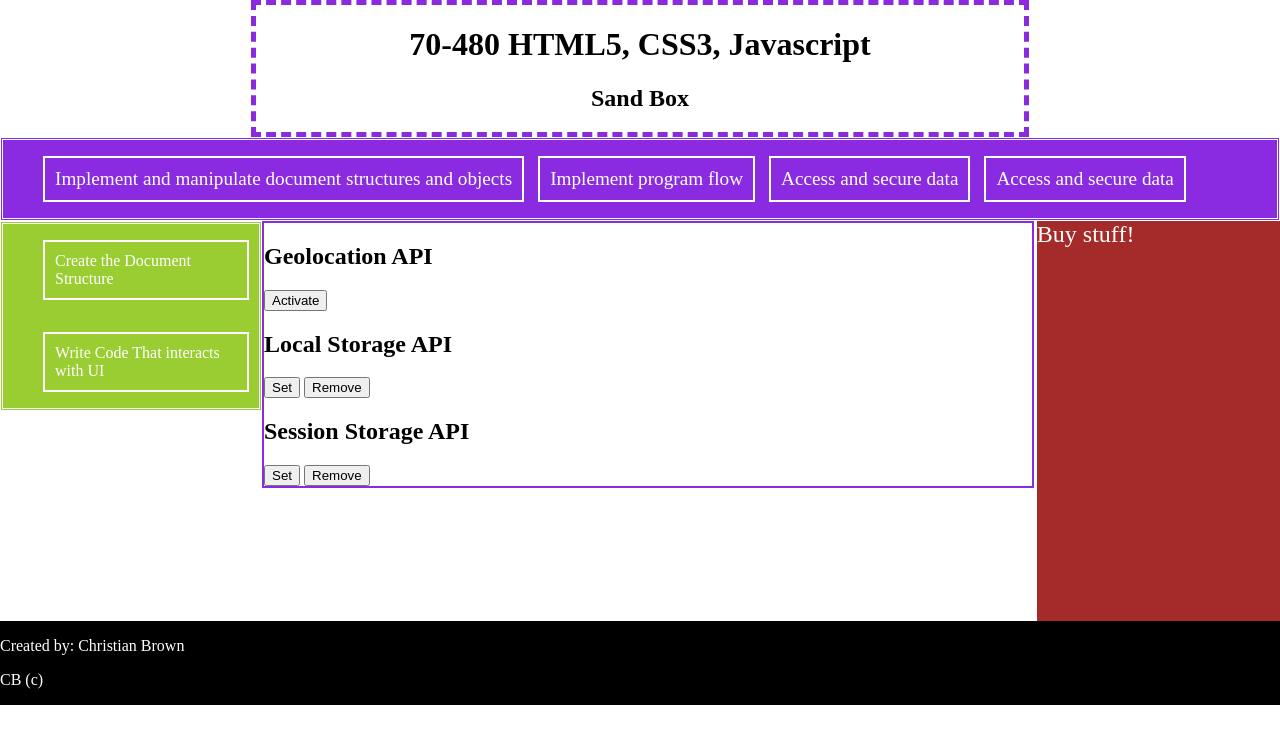
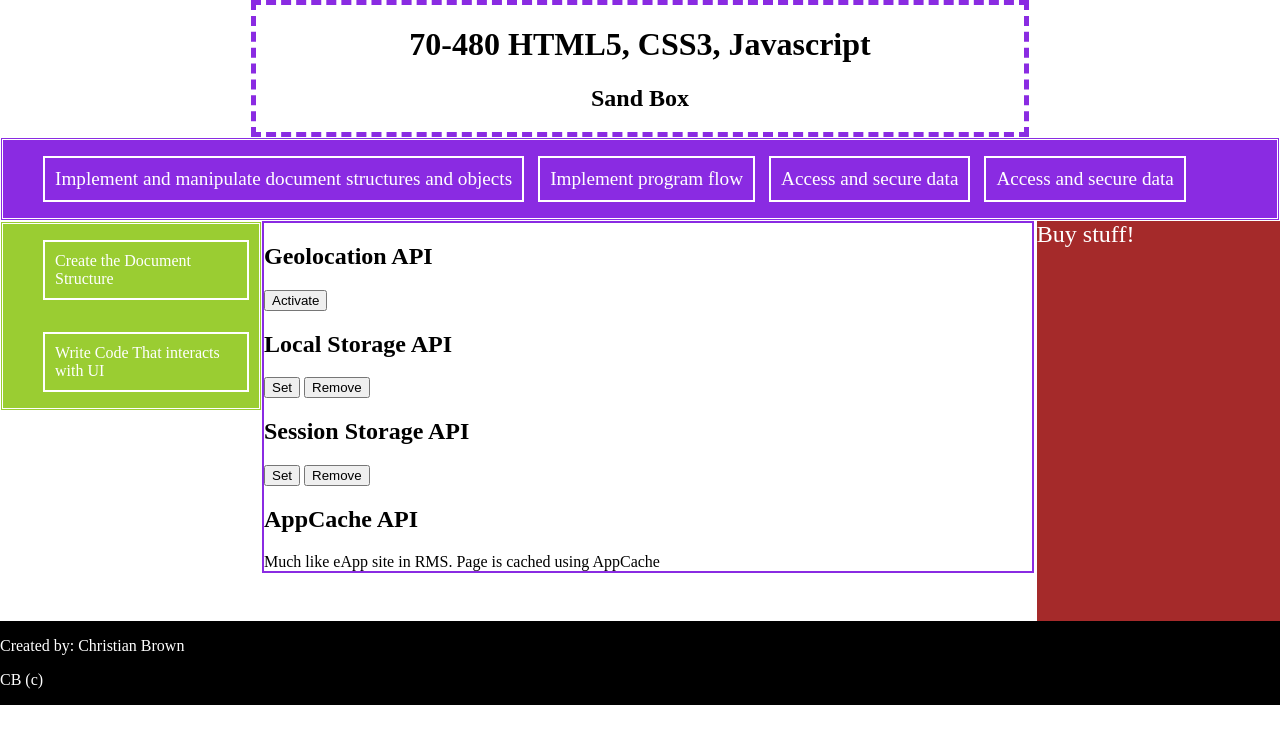
Before and after one commit to Cbrown90/Exam-Sandbox, a plain HTML site: page Website/ImplementDocStructures/APIs.html in a window 1280 px wide. Drawn offline with Linux system fonts and the light colour scheme.

Commit message:
Small Change sample check in

```diff
--- a/Website/ImplementDocStructures/APIs.html
+++ b/Website/ImplementDocStructures/APIs.html
@@ -67,7 +67,7 @@
 
           <button onclick="ActivateGeoLocation()"> Activate</button>
       </article>
-        </hr>
+        </ hr>
         <article>
             <header>
                 <h1>Local Storage API</h1>
@@ -88,6 +88,15 @@
             <button onclick="RemoveTestSessionStorage()"> Remove</button>
         </article>
 
+        </ hr>
+        <article>
+            <header>
+                <h1>AppCache API</h1>
+            </header>
+
+            <div id="AppCacheLog"></div>
+            Much like eApp site in RMS. Page is cached using AppCache
+        </article>
    </div>
 
 
```
